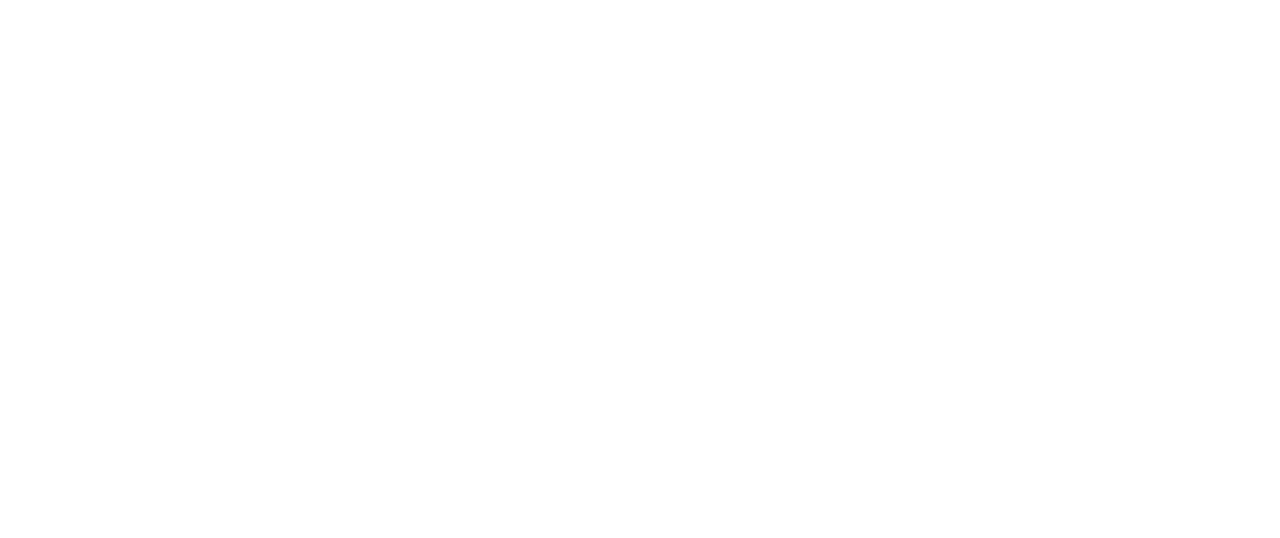
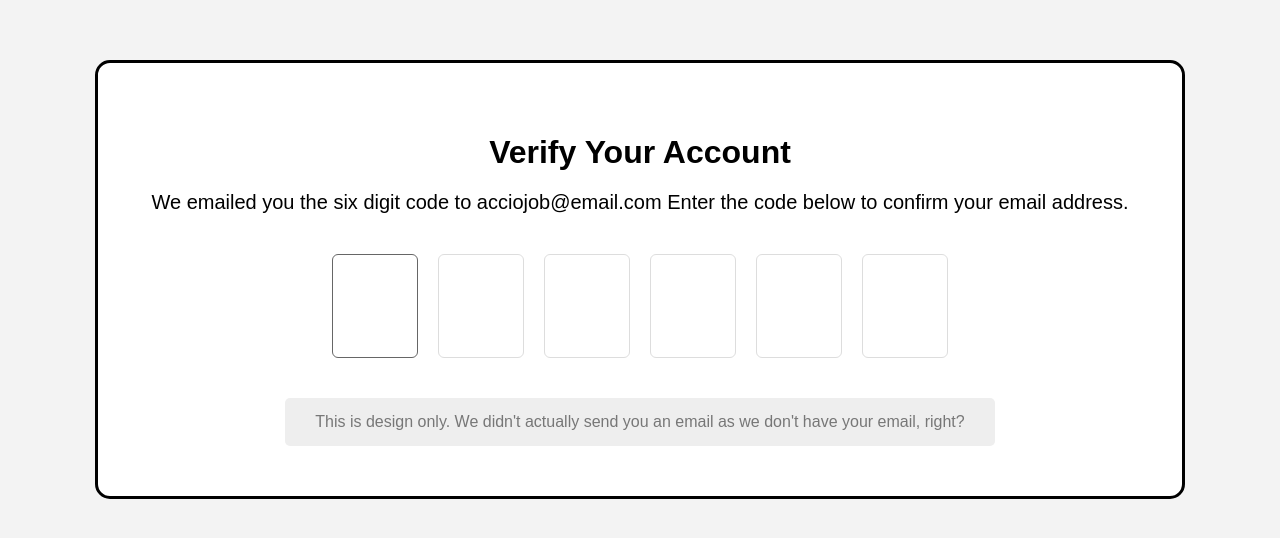
Before and after one commit to acciojob/OTP-Priyanka-frontend, a website: page main.html in a window 1280 px wide. Drawn offline with Linux system fonts and the light colour scheme.

Commit message:
created a submission

```diff
--- a/main.html
+++ b/main.html
@@ -7,8 +7,29 @@
 </head>
 
 <body>
-	<!-- the entire body must be written by student -->
-    <script type="text/javascript" src="./script.js">
+	<div class="container">
+    <h1 id="verification_heading">Verify Your Account</h1>
+
+    <p id="verification_subtext">
+      We emailed you the six digit code to acciojob@email.com
+      Enter the code below to confirm your email address.
+    </p>
+
+    <div class="code-container">
+      <input type="text" maxlength="1" class="code">
+      <input type="text" maxlength="1" class="code">
+      <input type="text" maxlength="1" class="code">
+      <input type="text" maxlength="1" class="code">
+      <input type="text" maxlength="1" class="code">
+      <input type="text" maxlength="1" class="code">
+    </div>
+
+    <div class="info">
+      This is design only. We didn't actually send you an email as we don't have your email, right?
+    </div>
+  </div>
+
+	<script type="text/javascript" src="./script.js">
 </script>
 
 </body>
--- a/script.js
+++ b/script.js
@@ -1 +1,24 @@
-//your JS code here. If required.
+const codes = document.querySelectorAll('.code');
+
+codes[0].focus();
+
+codes.forEach((code, idx) => {
+  code.addEventListener('input', (e) => {
+    code.value = e.target.value.replace(/[^0-9]/g, '');
+
+    if (code.value && idx < codes.length - 1) {
+      codes[idx + 1].focus();
+    }
+  });
+
+  code.addEventListener('keydown', (e) => {
+    if (e.key === 'Backspace') {
+      if (code.value === '' && idx > 0) {
+        codes[idx - 1].value = '';
+        codes[idx - 1].focus();
+      } else {
+        code.value = '';
+      }
+    }
+  });
+});
--- a/styles.css
+++ b/styles.css
@@ -1 +1,53 @@
-/*  your css code here. If applicable */
+body {
+  margin: 0;
+  background: #f3f3f3;
+  font-family: Arial, sans-serif;
+}
+
+.container {
+  width: 80%;
+  margin: 60px auto;
+  border: 3px solid #000;
+  border-radius: 15px;
+  text-align: center;
+  padding: 50px 30px;
+  background: #fff;
+}
+
+#verification_heading {
+  margin-bottom: 20px;
+}
+
+#verification_subtext {
+  font-size: 20px;
+  margin-bottom: 40px;
+}
+
+.code-container {
+  display: flex;
+  justify-content: center;
+  gap: 20px;
+  margin-bottom: 40px;
+}
+
+.code {
+  width: 80px;
+  height: 100px;
+  font-size: 60px;
+  text-align: center;
+  border: 1px solid #ddd;
+  border-radius: 6px;
+}
+
+.code:focus {
+  outline: none;
+  border-color: #666;
+}
+
+.info {
+  display: inline-block;
+  background: #eee;
+  padding: 15px 30px;
+  border-radius: 5px;
+  color: #777;
+}
```
